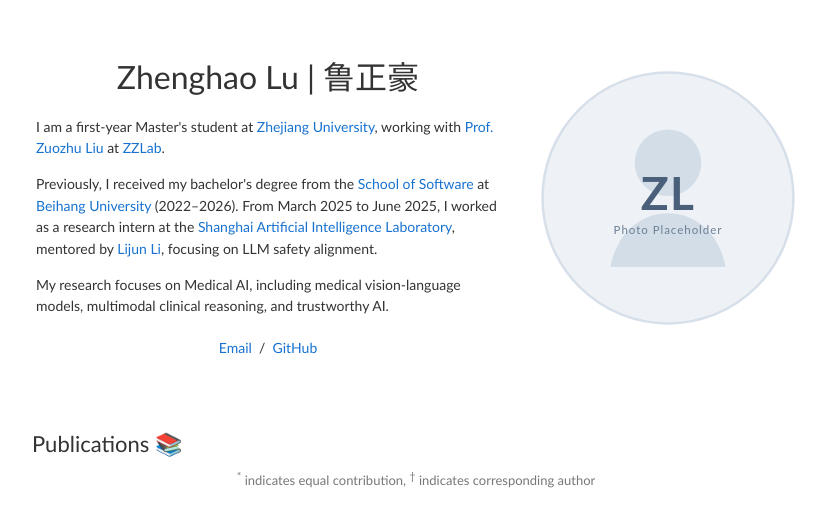
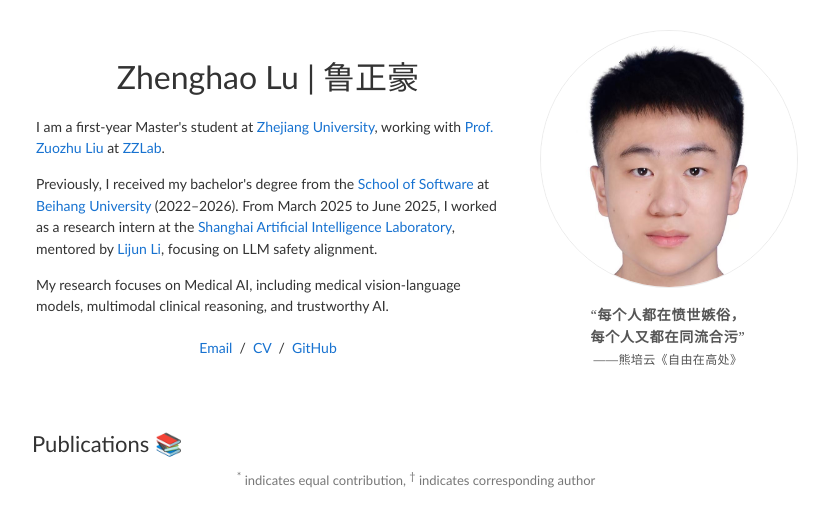
Before and after one commit to HongYep/HongYep.github.io, a plain HTML site: page index.html in a window 1280 px wide. Shown: the top 505 px of the page, without its empty margins (224-1053 px from the left). Drawn offline with Linux system fonts and the light colour scheme.

Commit message:
Update profile photo, motto, awards, CV link, and DiCT figure

```diff
--- a/index.html
+++ b/index.html
@@ -40,9 +40,9 @@
 
               <p class="links">
                 <a href="mailto:zhenghaolu@zju.edu.cn">Email</a> &nbsp;/&nbsp;
+                <a href="#">CV</a> &nbsp;/&nbsp;
                 <a href="https://github.com/HongYep">GitHub</a>
                 <!-- Optional links (uncomment when ready):
-                &nbsp;/&nbsp; <a href="files/CV.pdf">CV</a>
                 &nbsp;/&nbsp; <a href="https://scholar.google.com/citations?user=YOUR_ID">Google Scholar</a>
                 &nbsp;/&nbsp; <a href="https://www.linkedin.com/in/your-profile/">LinkedIn</a>
                 &nbsp;/&nbsp; <a href="https://x.com/your-handle">X</a>
@@ -50,11 +50,8 @@
               </p>
             </td>
             <td class="intro-photo">
-              <!-- Replace images/profile-placeholder.svg with images/profile.jpg when ready -->
-              <a href="images/profile-placeholder.svg"><img src="images/profile-placeholder.svg" alt="Profile photo of Zhenghao Lu"></a>
-              <!-- Optional personal motto:
-              <p class="intro-quote">“<span class="intro-motto">Your Motto</span>”<br><span class="intro-quote-source">——Source</span></p>
-              -->
+              <a href="head.jpg"><img src="head.jpg" alt="Profile photo of Zhenghao Lu"></a>
+              <p class="intro-quote">“<span class="intro-motto">每个人都在愤世嫉俗，<br>每个人又都在同流合污</span>”<br><span class="intro-quote-source">——熊培云《自由在高处》</span></p>
             </td>
           </tr>
         </tbody>
@@ -68,7 +65,7 @@
           <tbody>
             <tr class="publication">
               <td class="publication-image">
-                <a href="https://arxiv.org/abs/2611.32344"><img src="images/publications/dict.png" alt="Overview of DiCT"></a>
+                <a href="https://arxiv.org/abs/2611.32344"><img src="images/publications/dict.png" alt="Method overview of DiCT (Figure 2)"></a>
               </td>
               <td class="publication-text">
                 <a href="https://arxiv.org/abs/2611.32344"><span class="papertitle">DiCT: Teaching X-ray Vision-Language Models to Reason via Imagining CT</span></a>
@@ -136,14 +133,12 @@
         </ul>
       </section>
 
-      <!-- Optional Selected Awards section (uncomment and fill in when ready):
       <section>
         <h2>Selected Awards</h2>
         <ul class="simple-list">
-          <li><strong>Award Name</strong>, Institution, Year</li>
+          <li><strong>Special-Grade Scholarship</strong> (top 3%), Beihang University, 2022–2023</li>
         </ul>
       </section>
-      -->
 
       <!-- Optional Misc / Gallery section (uncomment and customize when ready):
       <section>
--- a/stylesheet.css
+++ b/stylesheet.css
@@ -181,20 +181,23 @@ body {
   max-width: 100%;
   aspect-ratio: 1 / 1;
   object-fit: cover;
+  object-position: center top;
   border-radius: 50%;
+  border: 1px solid #ececec;
 }
 
 .intro-quote {
-  margin: 6px 0 0;
+  margin: 10px 0 0;
   color: #555;
   font-family: 'STKaiti', 'KaiTi', '楷体', 'Georgia', serif;
-  font-size: 16px;
-  letter-spacing: 1.5px;
+  font-size: 14px;
+  line-height: 1.6;
+  letter-spacing: 0.8px;
 }
 
 .intro-quote-source {
-  font-size: 13px;
-  letter-spacing: 0.5px;
+  font-size: 12px;
+  letter-spacing: 0.4px;
 }
 
 .intro-motto {
```
Also changed, not shown: head.jpg (added), images/publications/dict.png.
